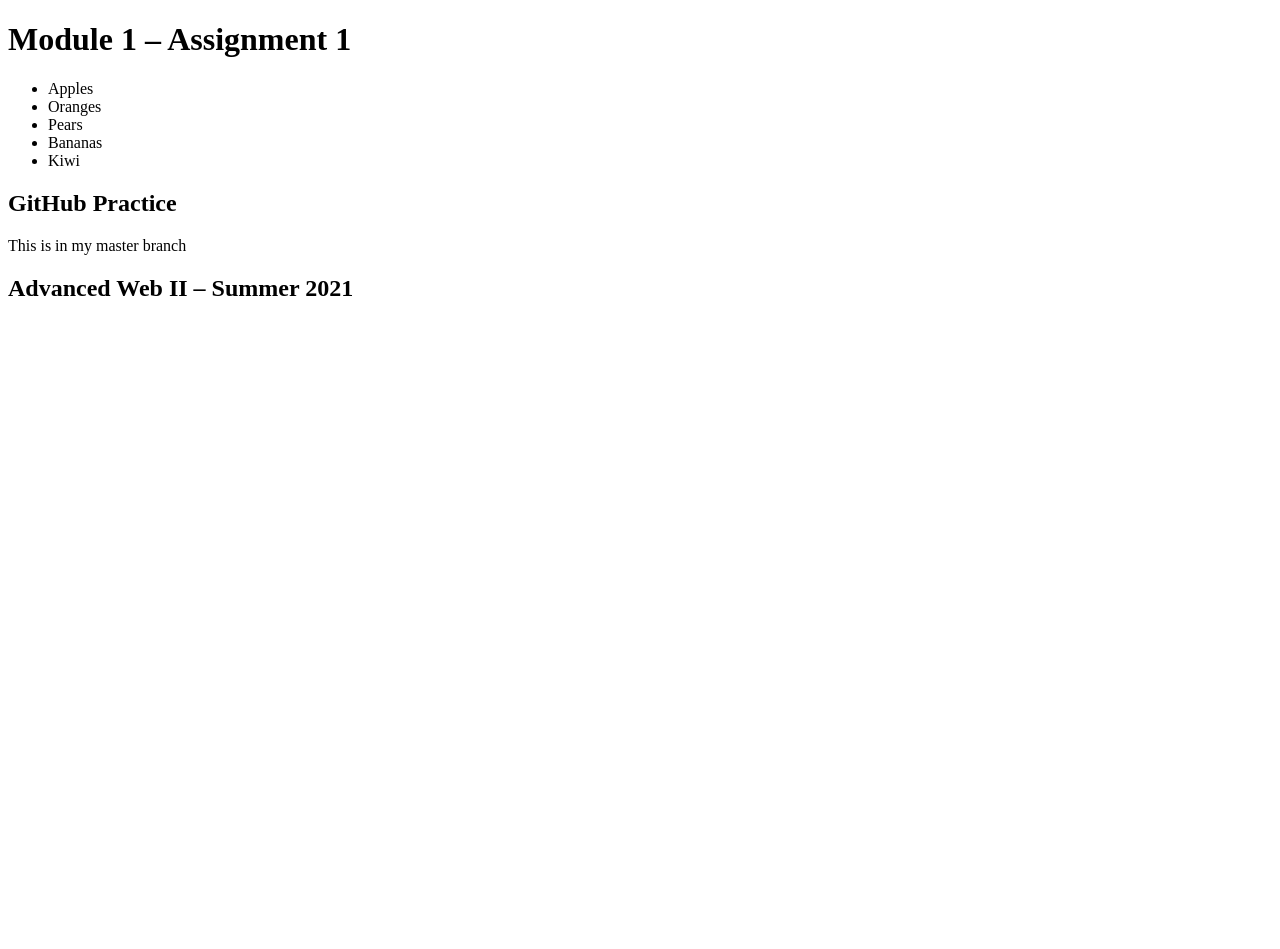
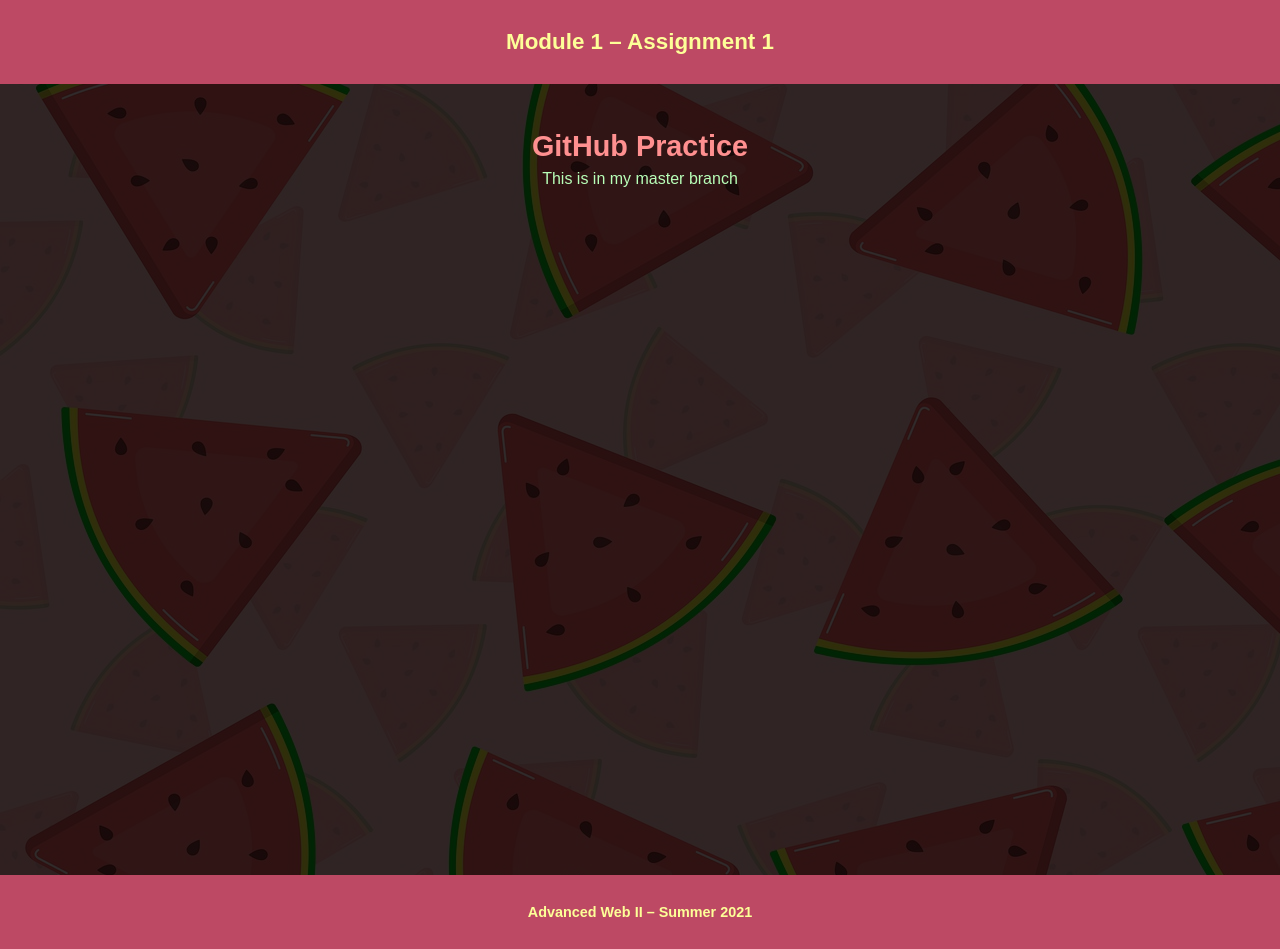
Before and after one commit to hopkinsarmell/m1-hw1-hopkins-armell, a plain HTML site: page index.html in a window 1280 px wide. Before the commit the page ends 800 px from the top, so only its background shows below. Drawn offline with Linux system fonts and the light colour scheme.

Commit message:
add images and styling for index.html

```diff
--- a/css/main.css
+++ b/css/main.css
@@ -0,0 +1,66 @@
+* {
+	margin: 0;
+	padding: 0;
+	border: 0;
+}
+
+article, aside, details, figcaption, figure, footer, header, main, nav, section, summary {
+    display:block;
+}
+
+body {
+    background-image: url(../images/background.jpg);
+}
+
+
+header, footer {
+    background: #bd4964;
+    padding: 29px 5%;
+}
+
+main {
+    background: #000000cf;
+    height: 751px;
+    text-align: center;
+    padding-top: 40px;
+}
+
+h1, h2, p{
+    font-family: sans-serif;
+}
+
+h1{
+    color: #fdff98;
+    font-size: 1.4rem;
+    text-align: center;
+}
+
+h2 {
+    color: #ff9090;
+    font-size: 1.8rem;
+    text-align: center;
+    padding: .5%;
+}
+
+p {
+    color: #b8ffb8;
+}
+
+.footer-text{
+    color: #fdff98;
+    font-size: 0.9rem;
+    padding: 0;
+}
+
+nav {
+    display: none;
+}
+
+nav ul li{
+    color: #fec1c0;
+    font-size: 1rem;
+    font-family: sans-serif;
+    list-style: none;
+    padding: 1%;
+    display: inline-flex;
+}
--- a/index.html
+++ b/index.html
@@ -5,6 +5,10 @@
     <meta http-equiv="X-UA-Compatible" content="IE=edge">
     <meta name="viewport" content="width=device-width, initial-scale=1.0">
     <title>Module 1 - Assignment 1</title>
+
+    <!-- Link to css stylesheet -->
+    <link type="text/css" rel="stylesheet" href="css/main.css" />
+
 </head>
 <body>
     <header>
@@ -24,7 +28,7 @@
         <p>This is in my master branch</p>
     </main>
     <footer>
-        <h2>Advanced Web II – Summer 2021</h2>
+        <h2 class="footer-text">Advanced Web II – Summer 2021</h2>
     </footer>
 
 </body>
```
Also changed, not shown: images/background.jpg (added).
